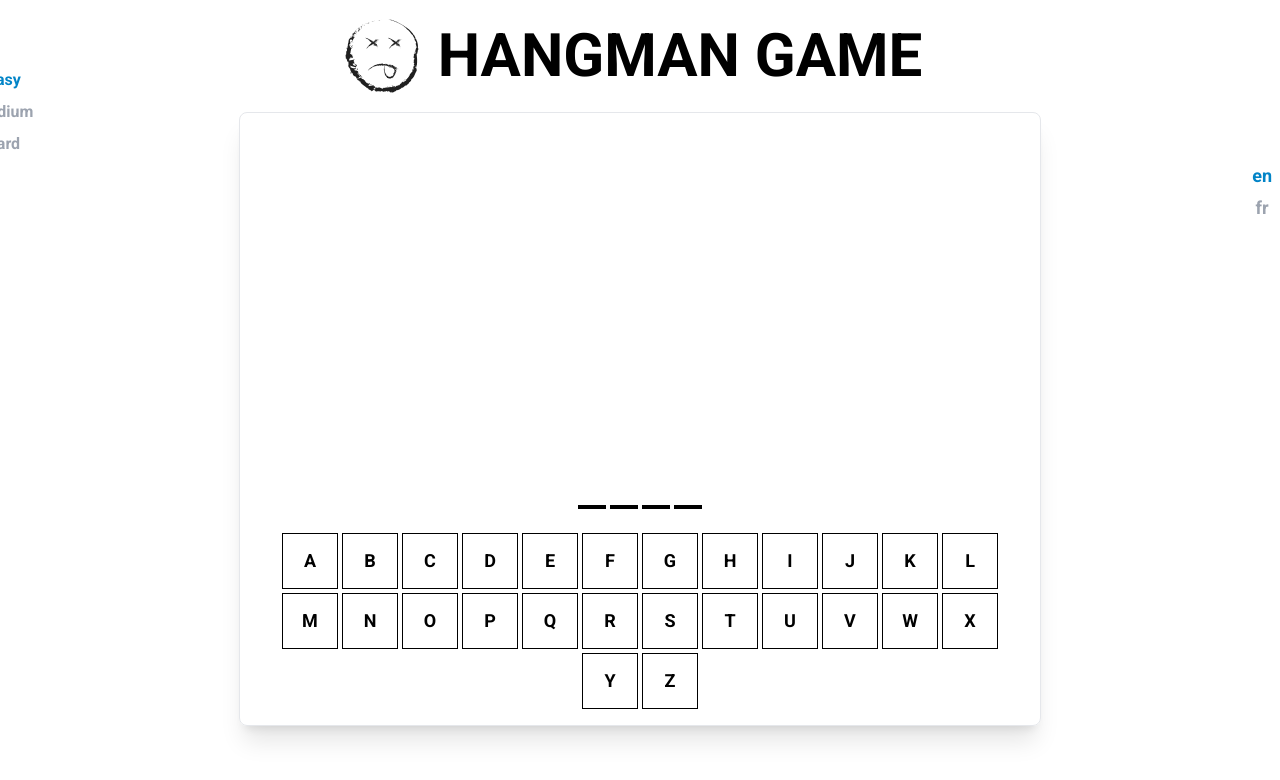
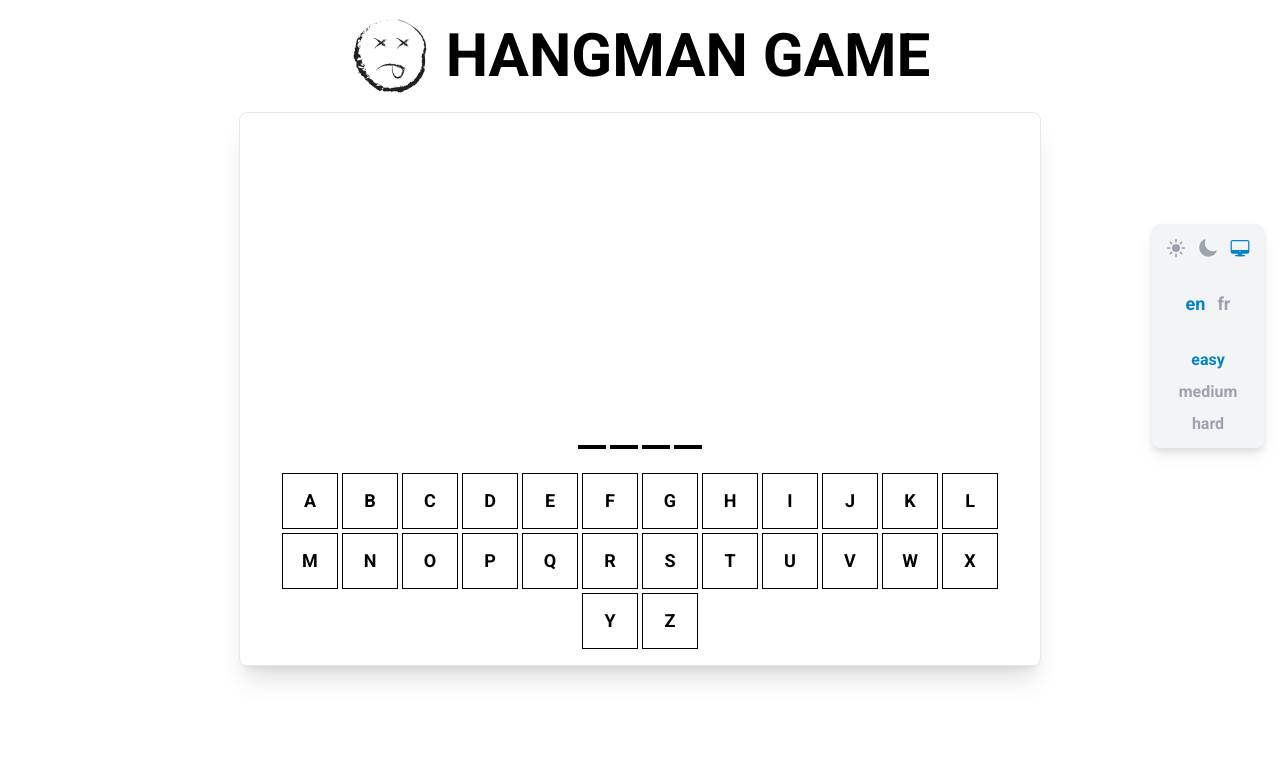
Before and after one commit to BorisLabianca/hangman-game, a React (Vite) app: page / in a window 1280 px wide. Shown: the top 780 px of the page. Built offline with nearby package versions, Linux system fonts and the light colour scheme; a web font is replaced by a local one.

Commit message:
added new game button and fixed option menus

```diff
--- a/src/App.tsx
+++ b/src/App.tsx
@@ -5,6 +5,9 @@ import languageSwitch from "./assets/languageSwitch.json";
 
 // Components imports
 import Header from "./components/Header";
+import ThemeSwitch from "./components/ThemeSwitch";
+import DifficultySwitch from "./components/DifficultySwitch";
+import LanguageSwitch from "./components/LanguageSwitch";
 import HangmanDrawing from "./components/HangmanDrawing";
 import HangmanWord from "./components/HangmanWord";
 import Keyboard from "./components/Keyboard";
@@ -83,12 +86,22 @@ function App() {
         setWordToGuess={setWordToGuess}
         setGuessedLetters={setGuessedLetters}
       />
-      <div className="flex flex-col gap-6 my-0 mx-3 items-center p-4 justify-center max-w-5xl md:border-gray-200 md:border-solid md:border md:rounded-lg md:shadow-xl">
-        <p
-          className={`text-2xl font-semibold md:text-3xl text-center dark:text-gray-400 h-8 md:h-9 ${
-            loser || winner ? "visible" : "invisible"
-          }`}
+      <div className="flex flex-col gap-6 my-0 mx-3 items-center p-4 justify-center max-w-5xl md:border-gray-200 md:border-solid md:border md:rounded-lg md:shadow-xl md:dark:shadow-[0px_2px_10px_rgba(225,225,225,0.5)] md:dark:bg-gray-900 md:dark:border-none md:relative">
+        <div className="hidden rounded-lg dark:bg-slate-800 dark:drop-shadow-[0px_2px_10px_rgba(225,225,225,0.5)] bg-gray-100 md:flex justify-center items-center gap-6 md:flex-col md:absolute md:right-4 md:top-28 md:p-2 md:drop-shadow-lg min-[1100px]:right-4 min-[1100px]:fixed min-[1100px]:top-56">
+          <ThemeSwitch />
+          <LanguageSwitch />
+          <DifficultySwitch
+            setWordToGuess={setWordToGuess}
+            setGuessedLetters={setGuessedLetters}
+            getWord={getWord}
+          />
+        </div>
+        <div
+          className={`text-2xl font-semibold md:text-3xl text-center dark:text-gray-400 h-fit gap-4 ${
+            loser || winner ? "fixed" : "hidden"
+          } z-10 bg-white dark:bg-gray-700 p-6 flex flex-col justify-center items-center drop-shadow-2xl rounded-lg top-48 dark:drop-shadow-[0px_2px_10px_rgba(225,225,225,0.5)]`}
         >
+          <p>
             {loser && language === "en"
               ? languageSwitch.en.lost
               : winner && language === "en"
@@ -97,6 +110,18 @@ function App() {
               ? languageSwitch.fr.lost
               : winner && language === "fr" && languageSwitch.fr.won}
           </p>
+          <button
+            className="bg-sky-600 rounded-md p-2 text-xl dark:text-gray-200 text-white"
+            onClick={() => {
+              setWordToGuess(getWord());
+              setGuessedLetters([]);
+            }}
+          >
+            {language === "en"
+              ? languageSwitch.en.button
+              : language === "fr" && languageSwitch.fr.button}
+          </button>
+        </div>
         <HangmanDrawing incorrectGuesses={incorrectLetters.length} />
         <HangmanWord
           reveal={loser}
--- a/src/assets/languageSwitch.json
+++ b/src/assets/languageSwitch.json
@@ -3,6 +3,7 @@
     "title": "Hangman Game",
     "lost": "You lost!!!",
     "won": "You won!!!",
+    "button": "New game",
     "levelOptions": [
       { "level": "easy", "text": "easy" },
       { "level": "medium", "text": "medium" },
@@ -866,6 +867,7 @@
     "title": "Le pendu",
     "lost": "Vous avez perdu !!!",
     "won": "Vous avez gagné !!!",
+    "button": "Nouvelle partie",
     "levelOptions": [
       { "level": "easy", "text": "facile" },
       { "level": "medium", "text": "moyen" },
--- a/src/components/DifficultySwitch.tsx
+++ b/src/components/DifficultySwitch.tsx
@@ -25,7 +25,7 @@ const DifficultySwitch = ({
 
   return (
     <div
-      className={`duration-200 text-gray-400 dark:text-gray-300 rounded-lg flex flex-col items-center md:mb-4 md:fixed md:top-16 md:left-1 ease-in-out md:w-fit md:h-fit md:overflow-visible ${
+      className={`duration-200 text-gray-400 dark:text-gray-300 rounded-lg flex flex-col items-center ease-in-out md:w-fit md:h-fit md:overflow-visible ${
         !isOpen && "h-0 w-0 overflow-hidden"
       }`}
     >
@@ -34,7 +34,7 @@ const DifficultySwitch = ({
             return (
               <div
                 key={option.level}
-                className={`md:h-8 leading-9 rounded-full flex justify-center items-center ${
+                className={`h-8 w-auto leading-9 rounded-full flex justify-center items-center ${
                   difficulty === option.level && "text-sky-600"
                 } font-bold cursor-pointer ${
                   !isOpen && "h-0 w-0 overflow-hidden"
@@ -44,7 +44,7 @@ const DifficultySwitch = ({
                     dispatch(setDifficulty(option.level));
                   difficulty !== option.level && setGuessedLetters([]);
                   difficulty !== option.level && setWordToGuess(getWord());
-                  dispatch(toggleDropdown());
+                  isOpen && dispatch(toggleDropdown(false));
                 }}
               >
                 {option.text}
@@ -66,7 +66,7 @@ const DifficultySwitch = ({
                     dispatch(setDifficulty(option.level));
                   difficulty !== option.level && setGuessedLetters([]);
                   difficulty !== option.level && setWordToGuess(getWord());
-                  dispatch(toggleDropdown());
+                  dispatch(toggleDropdown(false));
                 }}
               >
                 {option.text}
--- a/src/components/Header.tsx
+++ b/src/components/Header.tsx
@@ -33,7 +33,7 @@ const Header = ({
         !hamburgerRef.current?.contains(event.target) &&
         !dropdownRef.current?.contains(event.target)
       ) {
-        dispatch(toggleDropdown());
+        dispatch(toggleDropdown(false));
       }
     };
     document.addEventListener("click", handleClickOutside);
@@ -45,7 +45,7 @@ const Header = ({
   return (
     <header className="p-4 flex justify-center items-center gap-2 md:gap-4">
       <div className="bg-[url('./assets/hangman_logo.svg')] dark:bg-[url('./assets/hangman_logo_dark_mode.svg')] h-7 w-7 md:h-20 md:w-20" />
-      <h1 className="dark:text-gray-400 text-2xl md:text-6xl font-semibold uppercase">
+      <h1 className="dark:text-gray-400 text-2xl md:text-6xl font-semibold uppercase flex items-center">
         {language === "en"
           ? languageSwitch.en.title
           : language === "fr" && languageSwitch.fr.title}
@@ -53,7 +53,7 @@ const Header = ({
       <div
         className="text-2xl absolute right-4 visible md:invisible"
         onClick={() => {
-          dispatch(toggleDropdown());
+          dispatch(toggleDropdown(!isOpen));
         }}
         ref={hamburgerRef}
       >
@@ -76,15 +76,6 @@ const Header = ({
         />
         <LanguageSwitch />
       </div>
-      <div className="hidden md:block">
-        <ThemeSwitch />
-        <DifficultySwitch
-          setWordToGuess={setWordToGuess}
-          setGuessedLetters={setGuessedLetters}
-          getWord={getWord}
-        />
-        <LanguageSwitch />
-      </div>
     </header>
   );
 };
--- a/src/components/LanguageSwitch.tsx
+++ b/src/components/LanguageSwitch.tsx
@@ -2,6 +2,7 @@ import { useAppDispatch, useAppSelector } from "../hooks";
 
 // Slice related imports
 import { switchLanguage } from "../features/languages/languageSlice";
+import { toggleDropdown } from "../features/dropdown/dropdownSlice";
 
 const options = [{ language: "en" }, { language: "fr" }];
 
@@ -13,6 +14,7 @@ const LanguageSwitch = () => {
   const handleClick = (option: string) => {
     if (language !== option) {
       dispatch(switchLanguage(option));
+      isOpen && dispatch(toggleDropdown(false));
       localStorage.setItem("language", option);
       window.location.reload();
     } else {
@@ -21,7 +23,7 @@ const LanguageSwitch = () => {
   };
   return (
     <div
-      className={`duration-200 ease-in-out text-gray-400 dark:text-gray-300 rounded-lg flex flex-col items-center md:mb-4 md:fixed md:top-40 md:right-2 md:h-18 md:w-fit md:overflow-visible ${
+      className={`duration-200 ease-in-out text-gray-400 dark:text-gray-300 rounded-lg flex flex-col items-center md:h-fit md:flex-row md:gap-3 md:w-fit md:overflow-visible ${
         !isOpen && "h-0 w-0 overflow-hidden"
       }`}
     >
--- a/src/components/ThemeSwitch.tsx
+++ b/src/components/ThemeSwitch.tsx
@@ -63,7 +63,7 @@ const ThemeSwitch = () => {
 
   return (
     <div
-      className={`duration-200 ease-in-out text-gray-400 dark:text-gray-300 rounded-lg flex flex-col-reverse md:flex-row items-center md:mb-4 md:fixed md:top-16 md:right-1 ${
+      className={`duration-200 ease-in-out text-gray-400 dark:text-gray-300 rounded-lg flex flex-col-reverse md:w-fit md:h-fit md:flex-row items-center ${
         !isOpen && "h-0 w-0"
       }`}
     >
@@ -78,7 +78,7 @@ const ThemeSwitch = () => {
             } duration-200 ease-in-out`}
             onClick={() => {
               dispatch(switchTheme(option.text));
-              dispatch(toggleDropdown());
+              isOpen && dispatch(toggleDropdown(false));
             }}
           >
             {option.icon}
--- a/src/features/dropdown/dropdownSlice.tsx
+++ b/src/features/dropdown/dropdownSlice.tsx
@@ -1,4 +1,4 @@
-import { createSlice } from "@reduxjs/toolkit";
+import { createSlice, PayloadAction } from "@reduxjs/toolkit";
 import { RootState } from "../store";
 
 interface InitialState {
@@ -13,8 +13,8 @@ const dropdownSlice = createSlice({
   name: "dropdown",
   initialState,
   reducers: {
-    toggleDropdown: (state) => {
-      state.isOpen = !state.isOpen;
+    toggleDropdown: (state, action: PayloadAction<boolean>) => {
+      state.isOpen = action.payload;
     },
   },
 });
```
Lines whose indentation alone changed are shown as unchanged.
